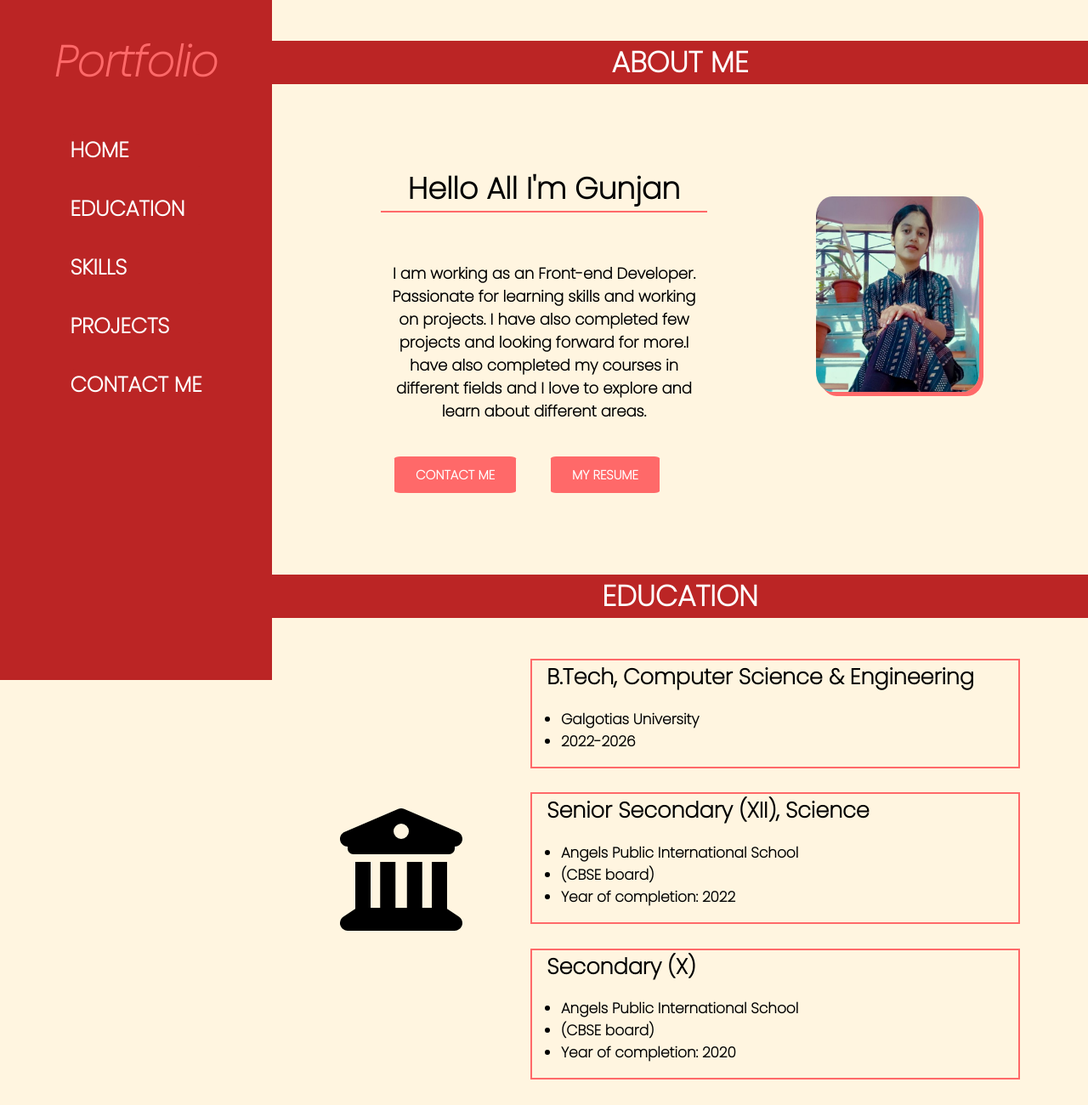
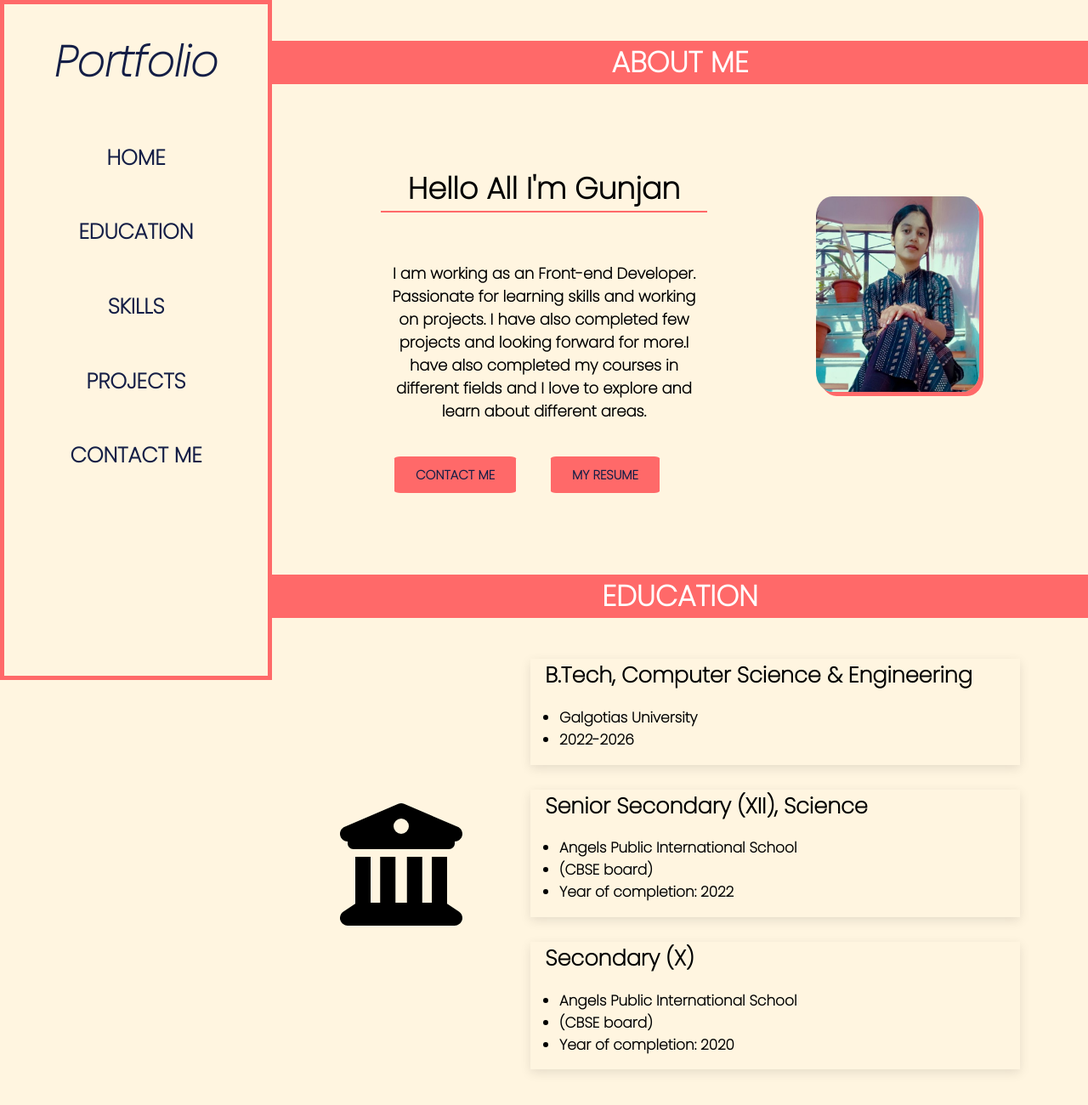
Before and after one commit to GunjanChaudhary1/personal-portfolio, a plain HTML site: page index.html in a window 1280 px wide. Shown: the top 1300 px of the page at 85% size. Drawn offline with Linux system fonts and the light colour scheme.

Commit message:
Ui modification and added media query

```diff
--- a/styles.css
+++ b/styles.css
@@ -29,18 +29,20 @@ html, body{
     width: 25%;
     height: 100%;
     position: fixed;
-    background-color: var(--Third);
-    border: 5px solid var(--Third);
+    border: 5px solid var(--Second);
 }
 .layout2{
     width: 75%;
     margin-left: auto;
 }
 .mainHead{
-    color: var(--Second);
+    color: var(--Fourth);
     font-weight: 900;
     font-size: 25px;
     padding: 10% 0%;
+}
+.navBar{
+    width: 80%;
 }
 .navList{
     display: flex;
@@ -48,18 +50,18 @@ html, body{
     flex-direction: column;
 }
 .items{
+    text-align: center;
     display: visible;
     list-style: none;
     font-weight: 800;
     font-size: 25px;
     margin: 10% 0%;
     border-radius: 5%;
-    background-color: var(--Third);
+    background-color: var(--First);
 }
 .items:hover{
     cursor: pointer;
     background-color: var(--Third);
-    background-color: var(--Second);
 }
 .homeBar{
     display: flex;
@@ -133,18 +135,18 @@ html, body{
     width: 15%;
 }
 .university {
-    border: 2px solid var(--Second);
+    box-shadow: rgba(0, 0, 0, 0.1) 0px 4px 12px;
     margin-bottom: 5%;
     font-weight: 900;
     padding-left: 3%;
 }
 .school1{
-   border: 2px solid var(--Second);
+    box-shadow: rgba(0, 0, 0, 0.1) 0px 4px 12px;
    font-weight: 900;
    padding-left: 3%;
 }
 .school2{
-   border: 2px solid var(--Second);
+    box-shadow: rgba(0, 0, 0, 0.1) 0px 4px 12px;
    margin-bottom: 5%;
    font-weight: 900;
    padding-left: 3%;
@@ -155,7 +157,7 @@ html, body{
 .allHead{
     color: white;
     font-size: 17px;
-    background-color: var(--Third) ;
+    background-color: var(--Second) ;
     text-align: center;
     margin: 5% 0%;
 }
@@ -190,7 +192,7 @@ html, body{
 .text{
     font-size: 17px;
     text-align: center;
-    background-color: var(--Third);
+    background-color: var(--Second);
     color: white;
     margin-top: 3%;
     margin-bottom: 5%;
@@ -207,9 +209,9 @@ html, body{
     text-align: center;
 }
 .projectText{
-    border: 2px solid var(--Second);
+    box-shadow: rgba(0, 0, 0, 0.1) 0px 4px 12px;
     margin: 0% 10%;
-    padding: 0% 8%;
+    padding: 2% 8%;
     text-align: center;
     font-weight: 900;
 }
@@ -256,7 +258,7 @@ html, body{
     background-color: var(--Third);
 }
 a{
-    color: white;
+    color: var(--Fourth);
     text-decoration: none;
 }
 a:hover{
```
